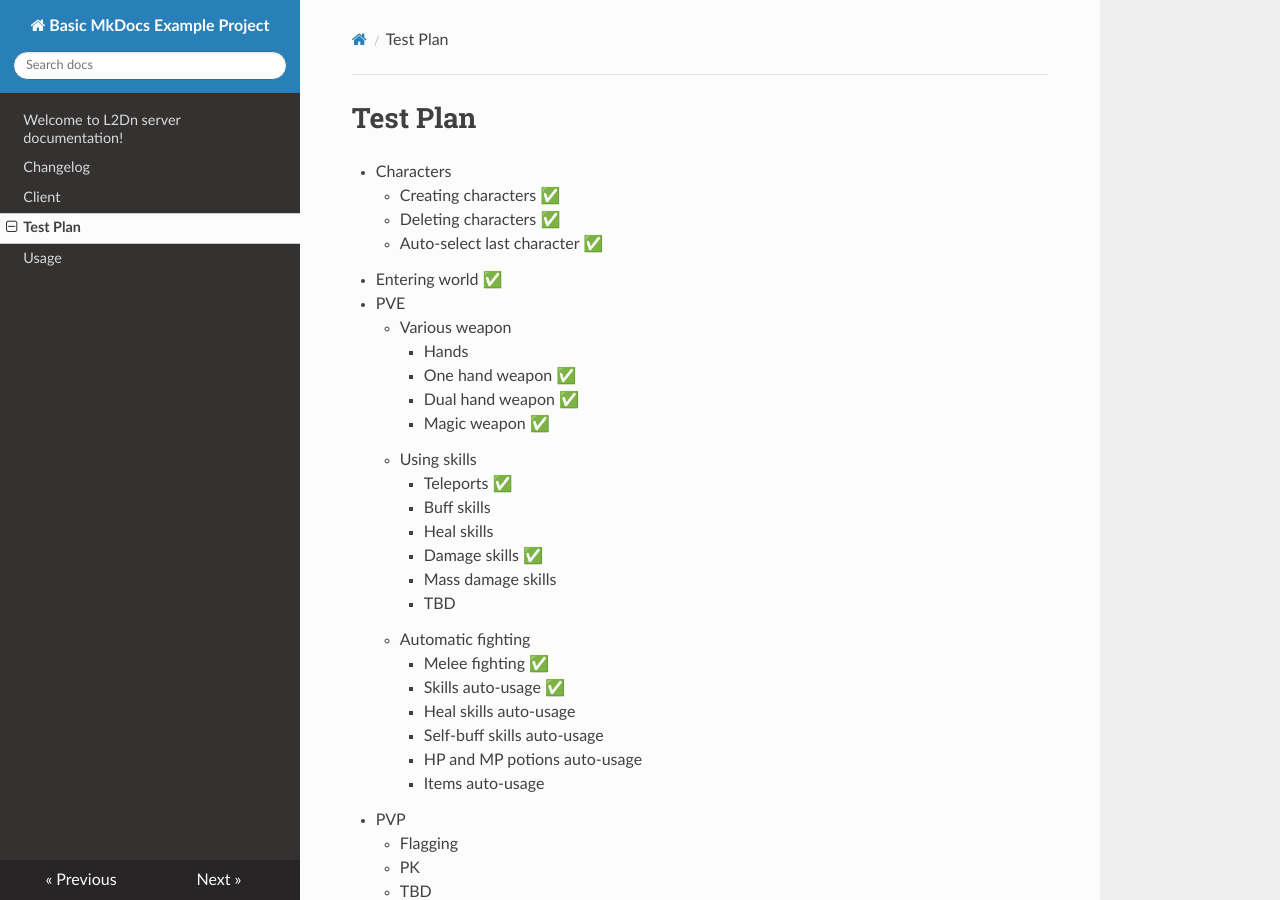
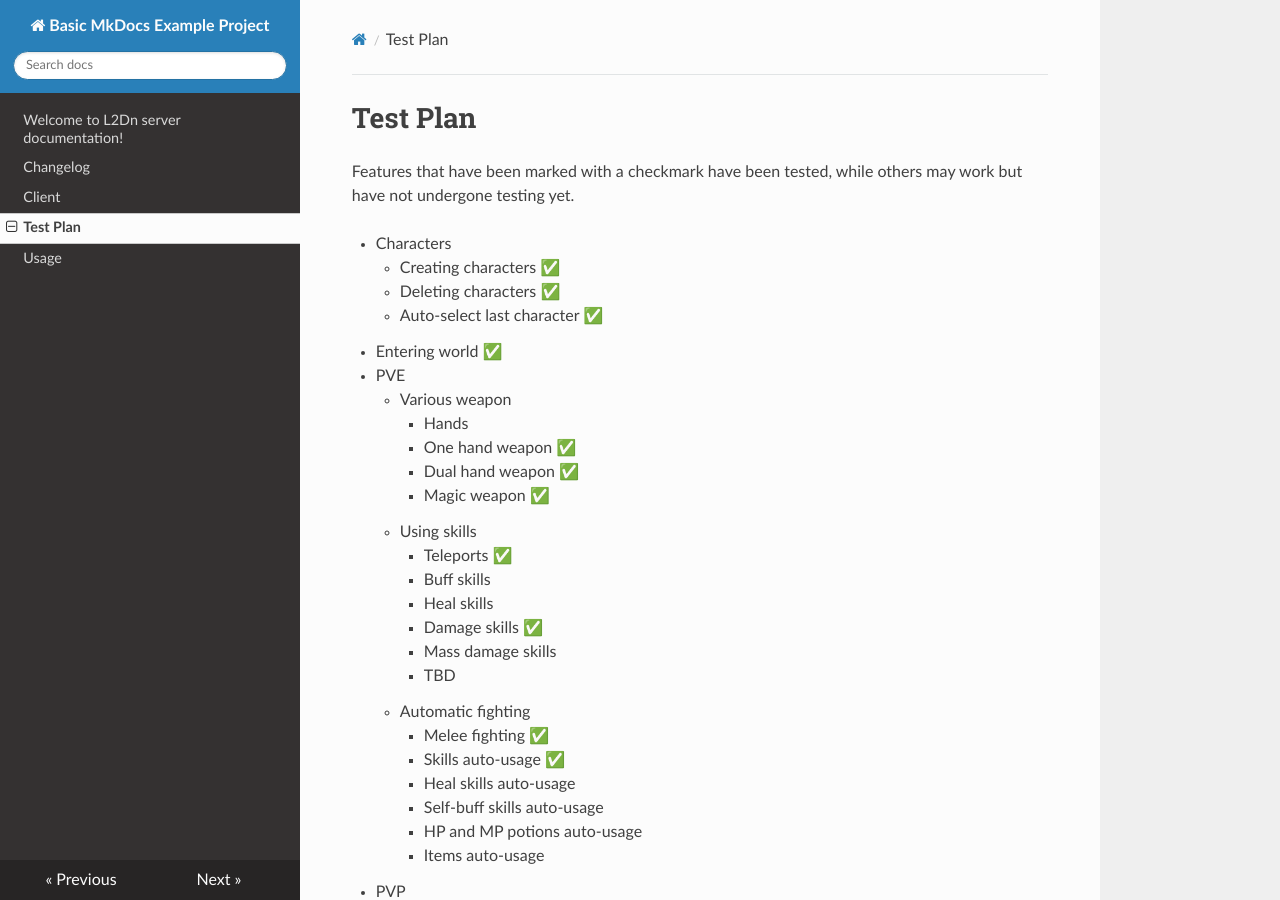
Before and after one commit to ax-grymyr/l2dn.readthedocs.io, an MkDocs documentation site: the page built from docs/TestPlan.md, in a window 1280 px wide and 900 px high. Built offline with MkDocs 1.6.1, drawn with Linux system fonts in a browser that asks for light colours; nearby versions of some CDN libraries; some of the changed text lies outside the part shown.

Commit message:
Update test plan

```diff
--- a/docs/TestPlan.md
+++ b/docs/TestPlan.md
@@ -1,4 +1,7 @@
 # Test Plan
+
+Features that have been marked with a checkmark have been tested,
+while others may work but have not undergone testing yet.
 
 - Characters
     - Creating characters ✅
```
Also changed, not shown: other parts of docs/TestPlan.md (+1 -1 lines).
